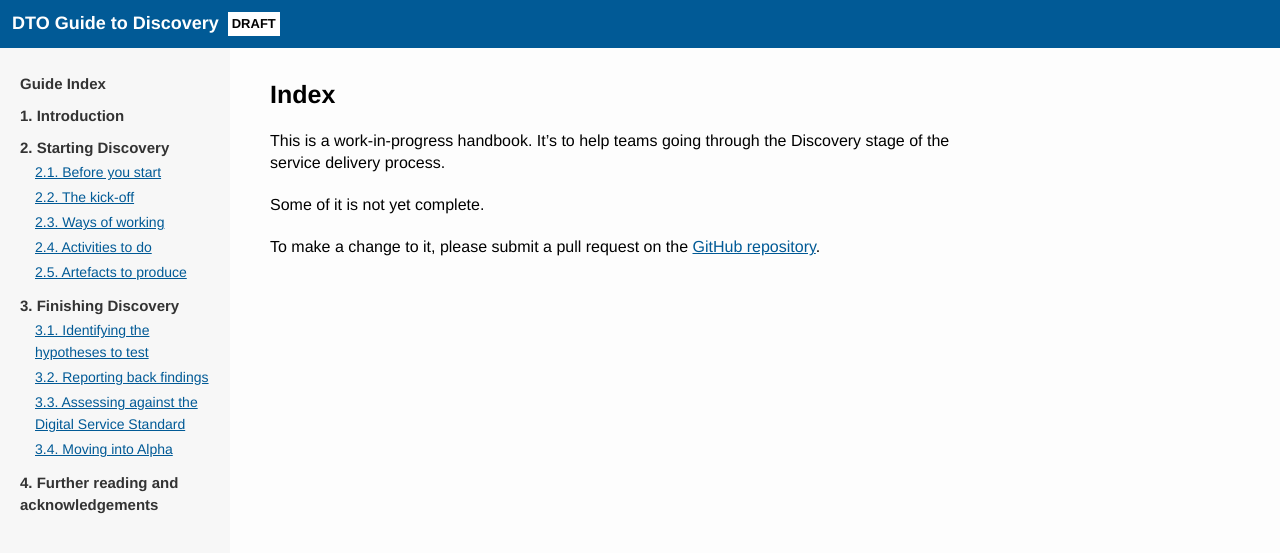
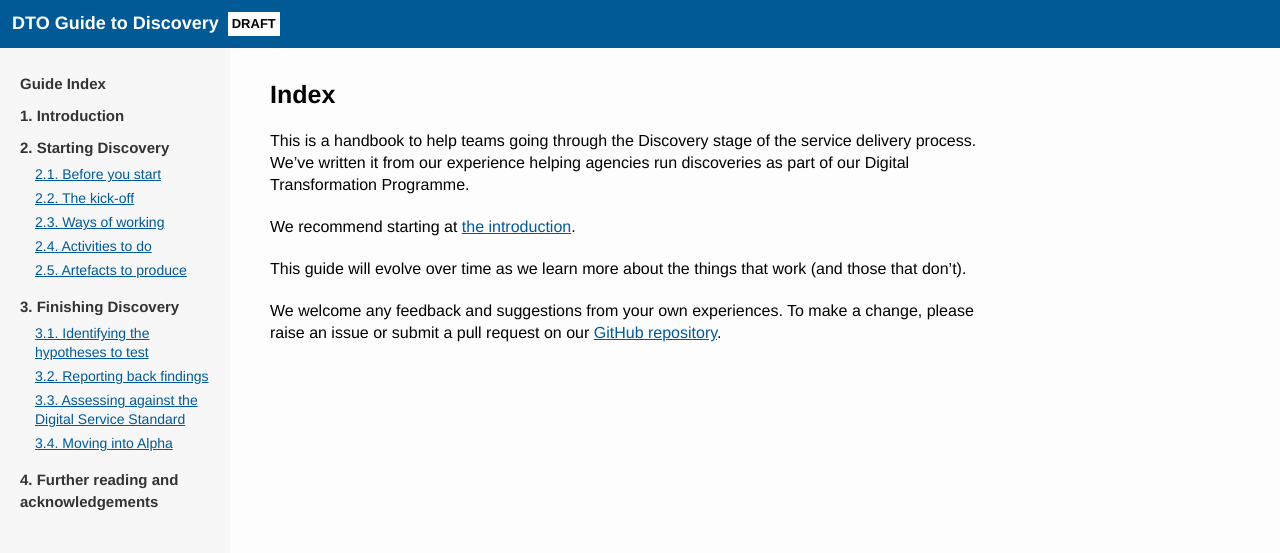
Before and after one commit to AusDTO/discovery-guide, a Jekyll site: the page built from index.md, in a window 1280 px wide. Shown: the top 553 px of the page. Built offline with Jekyll 4.4.1, drawn with Linux system fonts in a browser that asks for light colours.

Commit message:
Design tweaks and new index copy

```diff
--- a/_sass/navigation.scss
+++ b/_sass/navigation.scss
@@ -7,7 +7,7 @@ nav {
     top: 0px;
     left: 0px;
     width: 230px;
-    padding: 0 0 20px 20px;
+    padding: 0 0 20px 0;
   }
 }
 
@@ -20,18 +20,35 @@ nav > ul {
   }
 
   > li {
-    padding: 5px 0px;
+    padding: 0px;
 
     > a {
+      display: block;
       color: #333;
       text-decoration: none;
       font-weight: bold;
+      padding: 5px 20px;
+
+      &:hover {
+        background: #eee;
+      }
     }
 
     > ul {
-      padding: 2px 15px;
+      padding: 0 0 10px;
+
       > li {
         font-size: 14px;
+        line-height: 19px;
+
+        a {
+          display: block;
+          padding: 1px 10px 1px 35px;
+
+          &:hover {
+            background: #eee;
+          }
+        }
       }
     }
   }
--- a/index.md
+++ b/index.md
@@ -3,9 +3,10 @@ layout: main
 title: Index
 ---
 
-This is a work-in-progress handbook. It's to help teams going through the
-Discovery stage of the service delivery process.
+This is a handbook to help teams going through the Discovery stage of the service delivery process. We've written it from our experience helping agencies run discoveries as part of our Digital Transformation Programme.
 
-Some of it is not yet complete.
+We recommend starting at [the introduction]({{ site.baseurl }}/1-introduction/).
 
-To make a change to it, please submit a pull request on the [GitHub repository](https://github.com/ausdto/discovery-guide).
+This guide will evolve over time as we learn more about the things that work (and those that don't).
+
+We welcome any feedback and suggestions from your own experiences. To make a change, please raise an issue or submit a pull request on our [GitHub repository](https://github.com/ausdto/discovery-guide).
```
